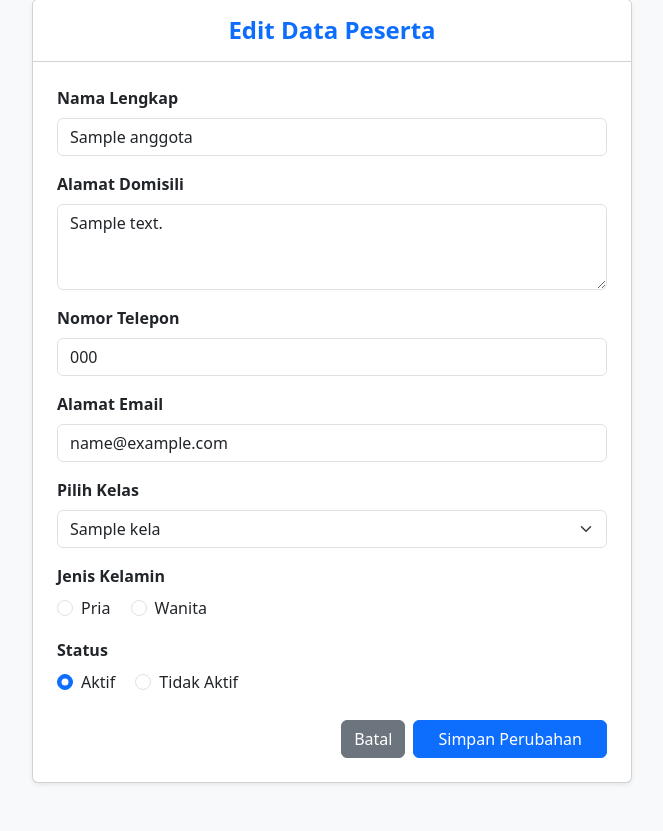
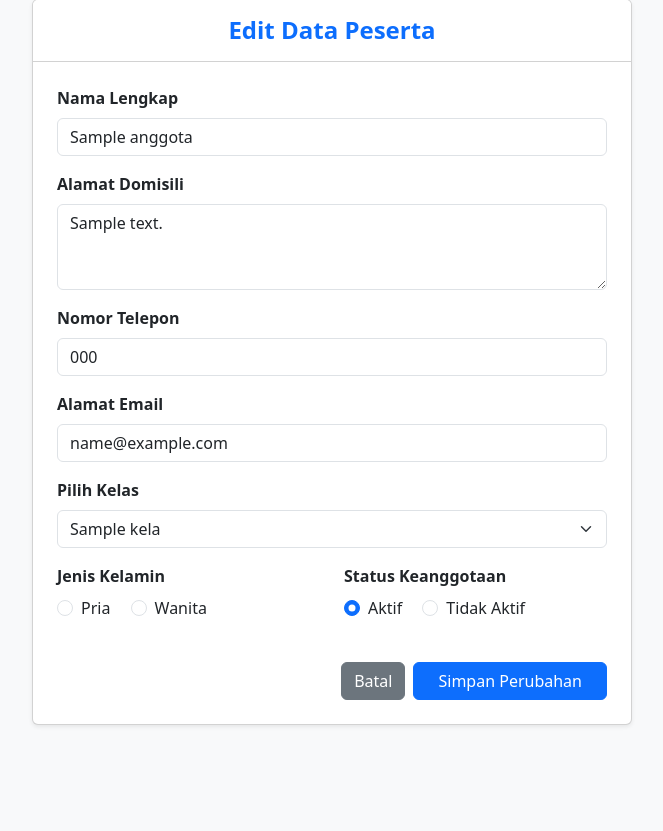
Before and after one commit to hilmyfhauzan8/globalin, a PHP site: page /edit_data.php?id=1 in a window 1280 px wide. Shown: the part 49-880 px from the top of the page, without its empty margins (308-971 px from the left). After the commit the page ends 775 px from the top, so only its background shows below. Run offline with PHP 8.4, Linux system fonts and the light colour scheme; tables that the repository leaves empty or names only in its code hold one stand-in row (values such as "Sample post").

Commit message:
Adjust radio effect in edit_data.php

```diff
--- a/edit_data.php
+++ b/edit_data.php
@@ -108,6 +108,7 @@ if (isset($_POST['simpan'])) {
                         </select>
                     </div>
 
+                    <div class="row">
                         <div class="col-md-6 mb-3">
                             <label class="form-label fw-bold d-block">Jenis Kelamin</label>
                             <div class="form-check form-check-inline">
@@ -121,7 +122,7 @@ if (isset($_POST['simpan'])) {
                         </div>
 
                         <div class="col-md-6 mb-3">
-                        <label class="form-label fw-bold d-block">Status</label>
+                            <label class="form-label fw-bold d-block">Status Keanggotaan</label>
                             <div class="form-check form-check-inline">
                                 <input class="form-check-input" type="radio" name="status" id="aktif" value="Aktif" <?php echo ($data['status'] == 'Aktif') ? "checked" : "" ?>>
                                 <label class="form-check-label" for="aktif">Aktif</label>
@@ -129,6 +130,7 @@ if (isset($_POST['simpan'])) {
                             <div class="form-check form-check-inline">
                                 <input class="form-check-input" type="radio" name="status" id="nonaktif" value="Tidak aktif" <?php echo ($data['status'] == 'Tidak aktif') ? "checked" : "" ?>>
                                 <label class="form-check-label" for="nonaktif">Tidak Aktif</label>
+                            </div>
                         </div>
                     </div>
 
```
Lines whose indentation alone changed are shown as unchanged.
